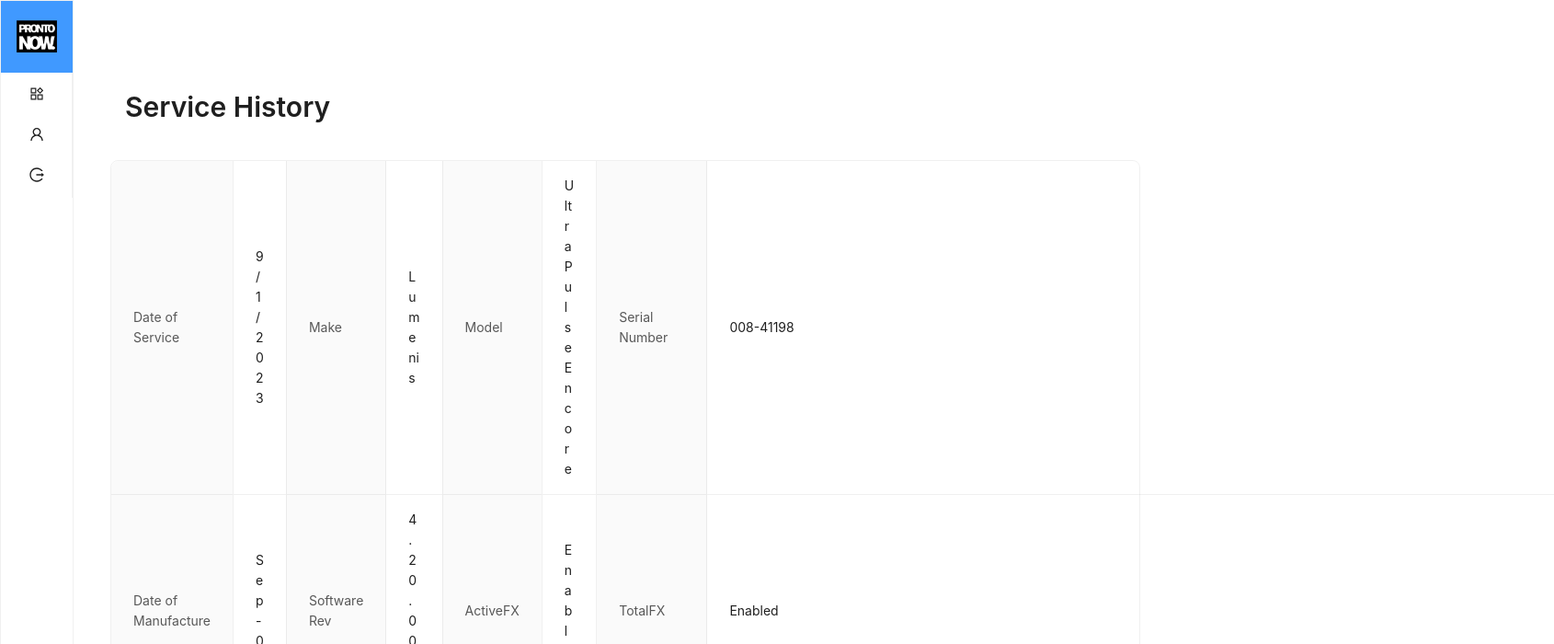
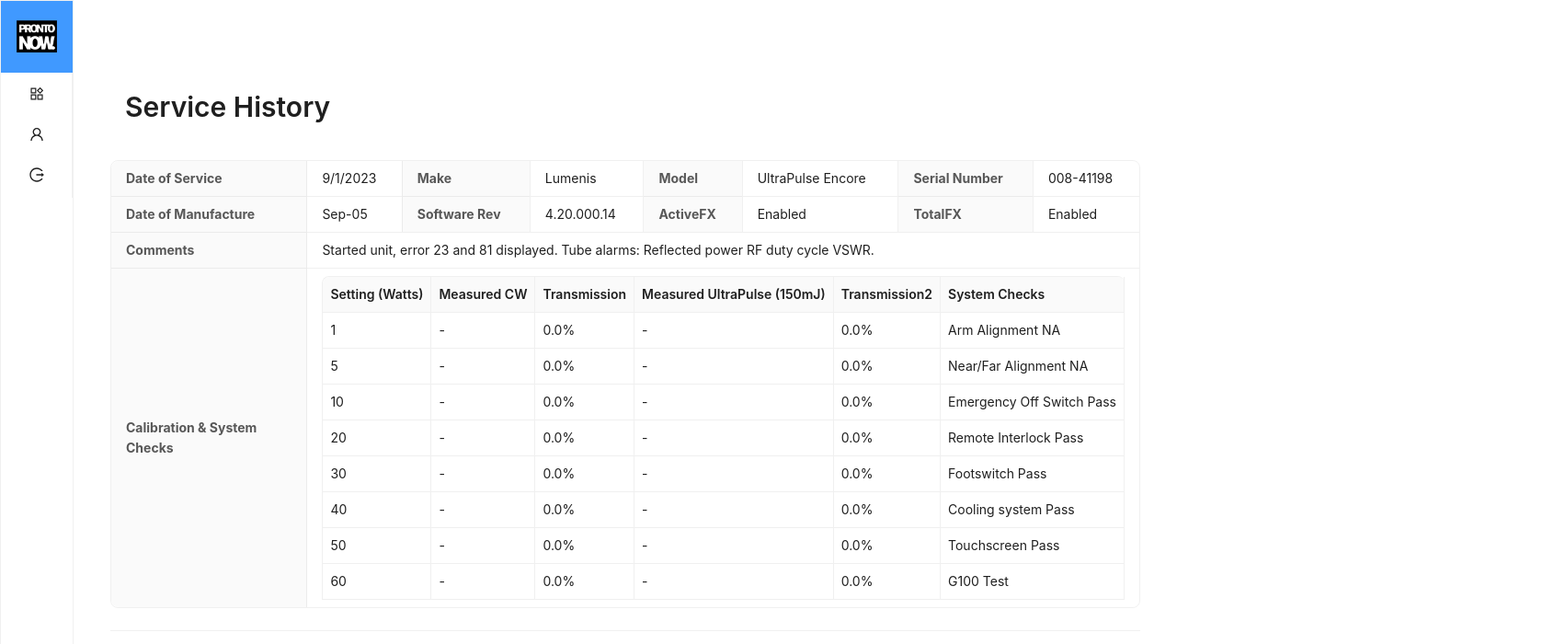
Before and after one commit to ar2653/prontonow-fe, a React (Create React App) app: page /devices/model/1/serialnumber/1/history in a window 1280 px wide. Shown: the top 700 px of the page at 92% size, 1690 px wide, since content can reach past the window. Built offline with nearby package versions, Linux system fonts and the light colour scheme; sample sign-in values are in the browser's storage.

Commit message:
Updated axios url

```diff
--- a/src/components/Devices.js
+++ b/src/components/Devices.js
@@ -19,7 +19,7 @@
   useEffect(() => {
     const fetchDevices = async () => {
       try {
-        const response = await axios.get(`http://18.216.213.221/devices?user_id=${userId}`);
+        const response = await axios.get(`https://18.216.213.221/devices?user_id=${userId}`);
         setDevices(response.data.data.devices);
       } catch (error) {
         console.error("Error fetching devices:", error);
--- a/src/components/Login.js
+++ b/src/components/Login.js
@@ -15,7 +15,7 @@
   const onFinish = async (values) => {
     console.log('Received values of form: ', values);
     try {
-      const response = await axios.post('http://18.216.213.221/login', {
+      const response = await axios.post('https://18.216.213.221/login', {
         email: values.email,
         password: values.password,
       });
--- a/src/components/Register.js
+++ b/src/components/Register.js
@@ -12,7 +12,7 @@
   const onFinish = async (values) => {
     console.log("Received values of form: ", values);
     try {
-      const response = await axios.post("http://18.216.213.221/users", {
+      const response = await axios.post("https://18.216.213.221/users", {
         email: values.email,
         password: values.password,
       });
@@ -22,6 +22,10 @@
       console.error("Error registering user:", error);
     }
   };
+
+  const handleExistingAccount = () => {
+    navigate("/login");
+  }
 
   return (
     <div className="landing-page-form">
@@ -94,7 +98,7 @@
               <Button
                 type="default"
                 block
-                onClick={() => console.log("Handle login click")}
+                onClick={() => handleExistingAccount()}
               >
                 Already have an account?
               </Button>
--- a/src/components/ServiceHistory.js
+++ b/src/components/ServiceHistory.js
@@ -1,11 +1,11 @@
 import React from 'react';
-import { useParams } from 'react-router-dom';
+// import { useParams } from 'react-router-dom';
 import { Descriptions, Divider, Typography, Table } from 'antd';
 
 const { Title } = Typography;
 
 const ServiceHistory = () => {
-  const { id } = useParams();
+  // const { id } = useParams();
 
   const serviceHistory = [
     {
@@ -135,17 +135,20 @@
         <Title level={2}>Service History</Title>
       </div>
       {serviceHistory.map((event, index) => (
-        <div key={index}>
+        <div key={index} style={{ overflowX: 'auto', marginBottom: '30px' }}>
           <Descriptions
             bordered
+            size='small'
             column={{
               xs: 1,
-              sm: 2,
-              md: 3,
+              sm: 1,
+              md: 2,
               lg: 3,
               xl: 4,
               xxl: 4,
             }}
+            labelStyle={{ fontWeight: 'bold' }}
+            contentStyle={{ whiteSpace: 'normal' }}
           >
             <Descriptions.Item label="Date of Service">{event.date}</Descriptions.Item>
             <Descriptions.Item label="Make">{event.make}</Descriptions.Item>
@@ -155,10 +158,10 @@
             <Descriptions.Item label="Software Rev">{event.softwareRev}</Descriptions.Item>
             <Descriptions.Item label="ActiveFX">{event.activeFX}</Descriptions.Item>
             <Descriptions.Item label="TotalFX">{event.totalFX}</Descriptions.Item>
-            <Descriptions.Item label="Comments" span={3}>
+            <Descriptions.Item label="Comments" span={4}>
               {event.comments}
             </Descriptions.Item>
-            <Descriptions.Item label="Calibration & System Checks" span={3}>
+            <Descriptions.Item label="Calibration & System Checks" span={4}>
               <Table
                 columns={calibrationColumns}
                 dataSource={calibrationData}
```
